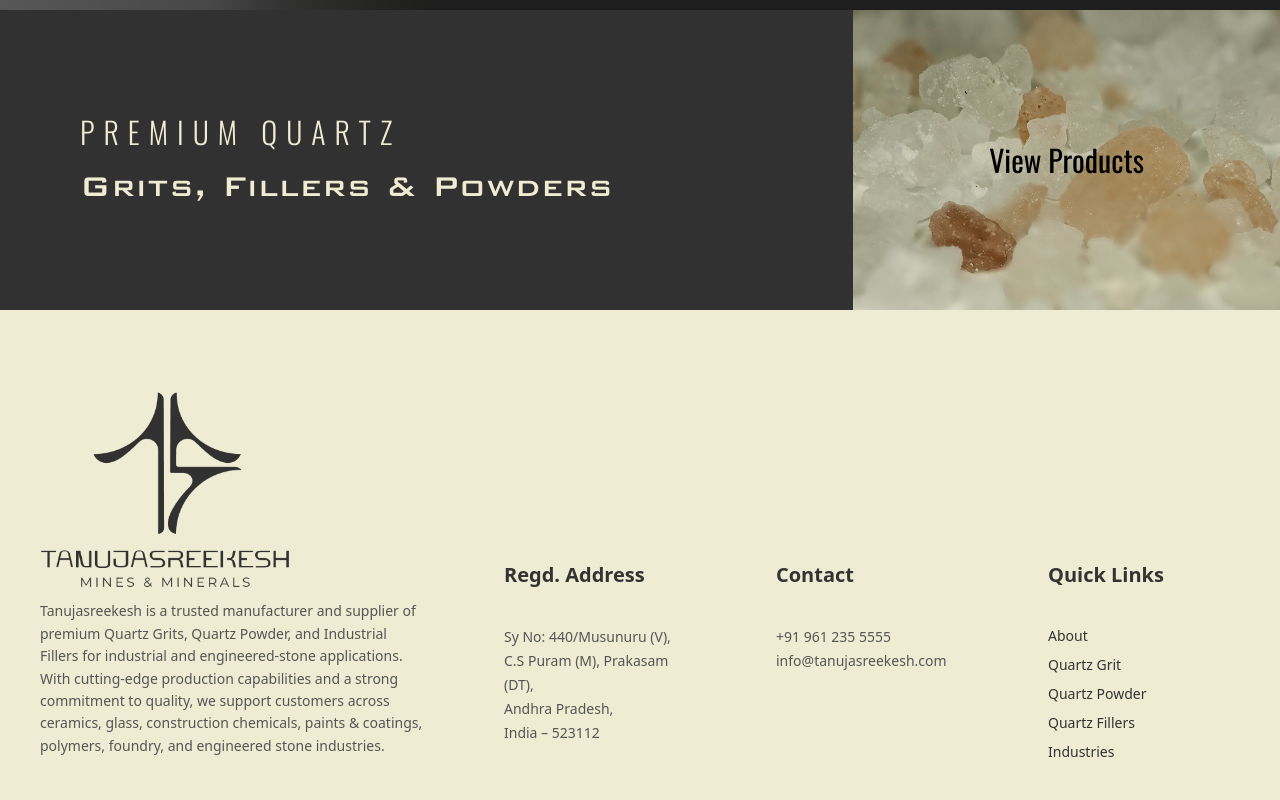
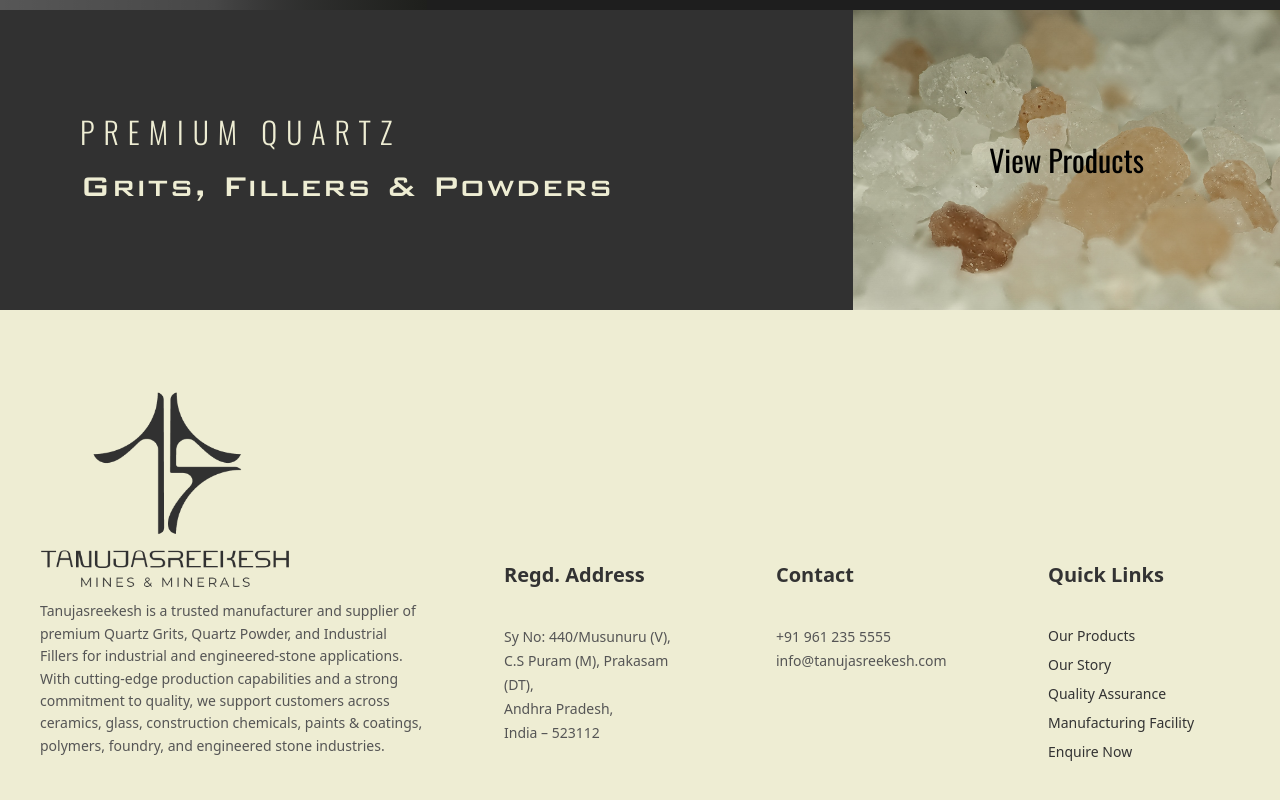
Before and after one commit to UDAY1602/TMM, a React (Vite) app: page /TMM/about in a window 1280 px wide. Shown: the part 2982-3782 px from the top of the page. Built offline with nearby package versions, Linux system fonts and the light colour scheme; grey boxes are pictures that could not be loaded; a web font is replaced by a local one.

Commit message:
Updated All links

```diff
--- a/src/App.jsx
+++ b/src/App.jsx
@@ -15,7 +15,7 @@ function App() {
       <Routes>
         <Route path="/" element={<Home />} />
         <Route path="/about" element={<About />} />
-        <Route path="products" element={<Product />} />
+        <Route path="/products" element={<Product />} />
         <Route path="contact" element={<Contact/>}/>
       </Routes>
 
--- a/src/Pages/About/Section7.jsx
+++ b/src/Pages/About/Section7.jsx
@@ -1,7 +1,15 @@
 import React from "react";
+import { useNavigate } from "react-router-dom";
 import section7right from "../../assets/section7right.png";
 
 const Section7 = () => {
+  const navigate = useNavigate();
+
+  const goToProducts = () => {
+    navigate("/products");
+    window.scrollTo({ top: 0, behavior: "smooth" });
+  };
+
   return (
     <div className="w-full flex flex-col md:flex-row bg-[#313131] md:min-h-[300px]">
 
@@ -23,7 +31,15 @@ const Section7 = () => {
       >
         {/* TEXT ON IMAGE */}
         <div className="absolute inset-0 flex items-center justify-center">
-          <p className="oswold-reg text-black text-lg md:text-3xl">
+          <p
+            onClick={goToProducts}
+            className="
+              oswold-reg text-black text-lg md:text-3xl
+              cursor-pointer
+              hover:opacity-80
+              transition
+            "
+          >
             View Products
           </p>
         </div>
--- a/src/Pages/Home/Section2.jsx
+++ b/src/Pages/Home/Section2.jsx
@@ -1,15 +1,16 @@
 import { Link } from "react-router-dom";
+
 
 export default function Section1() {
   return (
-    <section className="h-screen w-full bg-[#d8d4d4] flex flex-col">
+    <section className="w-full bg-[#d8d4d4]">
 
-      {/* Top content */}
-      <div className=" flex-1 flex items-start">
+      {/* TEXT SECTION */}
       <div className="w-full max-w-7xl mx-auto px-8 pt-24 grid grid-cols-1 md:grid-cols-2 gap-16">
-          {/* Left Column */}
+
+        {/* LEFT COLUMN */}
         <div>
-            <h2 className="heading-font text-4xl md:text-4xl text-[#313131]  ">
+          <h2 className="heading-font text-4xl md:text-4xl text-[#313131]">
             Technology-driven manufacturing
             <br />
             for the next generation of mineral
@@ -17,7 +18,8 @@ export default function Section1() {
             products
           </h2>
         </div>
-          {/* Right Column */}
+
+        {/* RIGHT COLUMN */}
         <div className="text-[#313131]">
           <p className="leading-relaxed">
             Tanujasreekesh is a specialized manufacturer of high-purity Quartz
@@ -27,6 +29,7 @@ export default function Section1() {
             strict quality control, we deliver quartz products that meet
             global performance standards.
           </p>
+
           <Link
             to="/about"
             className="inline-block mt-6 text-sm text-[#313131] underline underline-offset-4 hover:opacity-70 transition"
@@ -34,19 +37,16 @@ export default function Section1() {
             Read more
           </Link>
         </div>
-
-        </div>
       </div>
 
-      {/* Bottom video */}
-      <div className="h-24 flex justify-center items-center">
+      {/* VIDEO – DIRECTLY BELOW TEXT (NORMAL FLOW) */}
+      <div className="w-full max-w-7xl mx-auto px-8 mt-12">
         <video
-        src=""
+          src=" "
           controls
-        className="h-full max-h-20"
+          className="w-full h-[320px] md:h-[400px] object-cover rounded-lg"
         />
       </div>
-
 
     </section>
   );
--- a/src/Pages/Home/Section3.jsx
+++ b/src/Pages/Home/Section3.jsx
@@ -2,7 +2,7 @@ import { useEffect, useRef } from "react";
 import gsap from "gsap";
 import ScrollTrigger from "gsap/ScrollTrigger";
 import "./Sec3.css";
-
+import { useNavigate } from "react-router-dom";
 import moon from "../../assets/moon.png";
 import semi from "../../assets/quartzfiller.png";
 import grit from "../../assets/Quartzite.png";
@@ -17,6 +17,11 @@ export default function Section3() {
   const textRef = useRef(null);
   const itemsRef = useRef(null);
   const bottomRef = useRef(null);
+  const navigate = useNavigate();
+  const goToAbout = () => {
+  navigate("/about");
+  window.scrollTo({ top: 0, behavior: "smooth" });
+};
 
   useEffect(() => {
     // ✅ HARD EXIT ON MOBILE — DESKTOP REMAINS UNTOUCHED
@@ -139,7 +144,10 @@ export default function Section3() {
             <p className="bottomText">
               Optimized for whiteness, purity, consistency, and industry-specific performance.
             </p>
-            <button className="exploreBtn">Explore</button>
+            <button className="exploreBtn" onClick={goToAbout}>
+  Explore
+</button>
+
           </div>
         </div>
       </div>
--- a/src/Pages/contact/ContactInfo.jsx
+++ b/src/Pages/contact/ContactInfo.jsx
@@ -1,7 +1,15 @@
 import contactpgleft from "../../assets/contactpgleft.png";
 import section7right from "../../assets/section7right.png";
+import { useNavigate } from "react-router-dom";
 
 const ContactInfo = () => {
+  const navigate = useNavigate();
+
+  const goToProducts = () => {
+    navigate("/products");
+    window.scrollTo({ top: 0, behavior: "smooth" });
+  };
+
   return (
     <div className="w-full flex flex-col md:flex-row bg-[#313131] md:min-h-[300px]">
 
@@ -21,7 +29,16 @@ const ContactInfo = () => {
         style={{ backgroundImage: `url(${section7right})` }}
       >
         <div className="absolute inset-0 flex items-center justify-center">
-          <p className="oswold-reg text-[#313131] tracking-[0.2em]  md:text-[48px]">
+          <p
+            onClick={goToProducts}
+            className="
+              oswold-reg text-[#313131] tracking-[0.2em]
+              md:text-[48px]
+              cursor-pointer
+              hover:opacity-80
+              transition
+            "
+          >
             View Products
           </p>
         </div>
--- a/src/components/Footer.jsx
+++ b/src/components/Footer.jsx
@@ -1,8 +1,15 @@
 import { useEffect, useState } from "react";
 import Logo from "../assets/TMM logo 1.png";
+import { useNavigate } from "react-router-dom";
 
 export default function Footer() {
   const [isMobile, setIsMobile] = useState(window.innerWidth <= 768);
+  const navigate = useNavigate();
+
+const goTo = (path) => {
+  navigate(path);
+  window.scrollTo({ top: 0, behavior: "smooth" });
+};
 
   useEffect(() => {
     const handleResize = () => setIsMobile(window.innerWidth <= 768);
@@ -85,13 +92,28 @@ export default function Footer() {
 
         <div style={{ marginTop: isMobile ? "0px" : "170px" }}>
           <h4 style={titleStyle}>Quick Links</h4>
-          <ul style={{ listStyle: "none", padding: 0, fontSize: "14px" }}>
-            <li style={linkStyle}>About</li>
-            <li style={linkStyle}>Quartz Grit</li>
-            <li style={linkStyle}>Quartz Powder</li>
-            <li style={linkStyle}>Quartz Fillers</li>
-            <li style={linkStyle}>Industries</li>
-          </ul>
+         <ul style={{ listStyle: "none", padding: 0, fontSize: "14px" }}>
+  <li style={linkStyle} onClick={() => goTo("/products")}>
+    Our Products
+  </li>
+
+  <li style={linkStyle} onClick={() => goTo("/about")}>
+    Our Story
+  </li>
+
+  <li style={linkStyle} onClick={() => goTo("/about")}>
+    Quality Assurance
+  </li>
+
+  <li style={linkStyle} onClick={() => goTo("/products")}>
+    Manufacturing Facility
+  </li>
+
+  <li style={linkStyle} onClick={() => goTo("contact")}>
+    Enquire Now
+  </li>
+</ul>
+
         </div>
       </div>
     </div>
```
Lines whose indentation alone changed are shown as unchanged.
